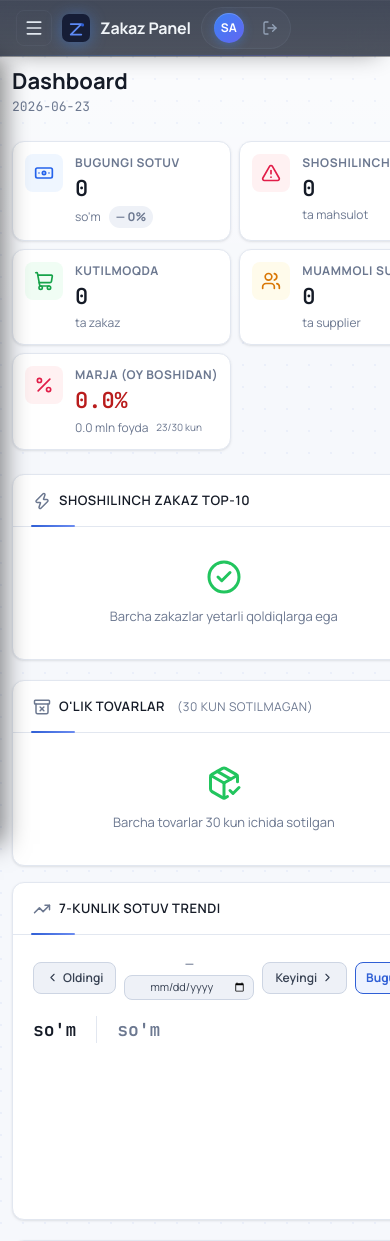
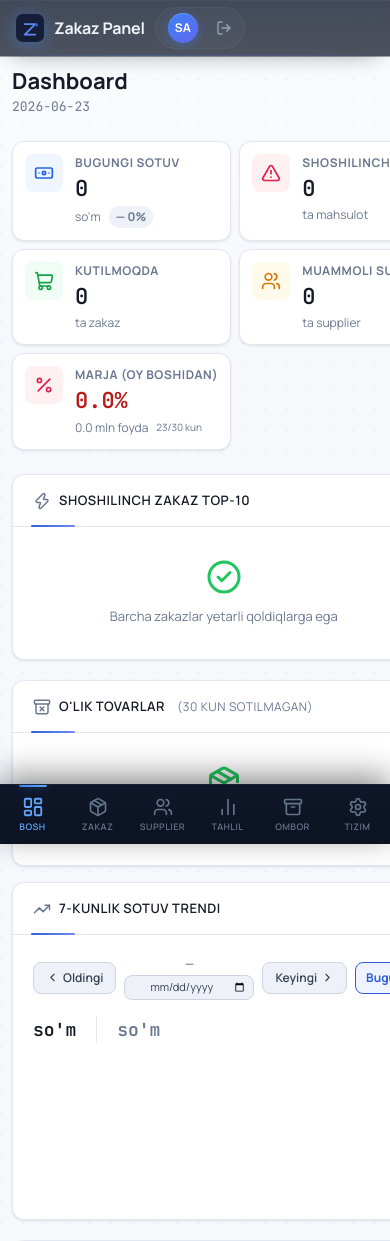
Before and after one commit to lazizbekquvondiqov601-art/povtor_zakaz, a Django app: page / in a window 390 px wide. Shown: the top 1241 px of the page. Run offline with Django 4.2, Linux system fonts and the light colour scheme; the visitor is signed in with stand-in values (Sample User, id 1); some libraries are stand-ins or nearby versions.

Commit message:
Fix mobile nav: bottom nav bar replaces slide-out sidebar
- Mobile (< 640px): sidebar/burger hidden, fixed bottom nav bar added
  with 6 links (Bosh, Zakaz, Supplier, Tahlil, Ombor, Tizim)
- Removes requestFullscreen() which caused Telegram close button to
  overlay sidebar nav links making them unclickable
- Sets Telegram header/bg color to match dark design (#0b1220)
- Bottom nav handles safe-area-inset-bottom for iPhone home indicator

Co-Authored-By: Claude Sonnet 4.6 <noreply@anthropic.com>

```diff
--- a/panel/core/templates/core/base.html
+++ b/panel/core/templates/core/base.html
@@ -397,29 +397,63 @@
             .zp-topbar .user-info { display: none; }
             .zp-topbar .topbar-divider { display: none; }
         }
+
+        /* ── Bottom nav (faqat mobile) ── */
+        .zp-bottom-nav { display: none; }
+
         @media (max-width: 640px) {
-            .zp-burger { display: inline-flex; }
             .zp-topbar .topbar-center { display: none; }
             .zp-topbar .topbar-actions .icon-btn { display: none; }
 
-            /* Sidebar: topbar + Telegram close button ostidan boshlansin */
-            .zp-sidebar {
+            /* Sidebar va burger mobileda yashirin — bottom nav ishlatiladi */
+            .zp-sidebar { display: none !important; }
+            .zp-burger { display: none !important; }
+
+            /* Main: pastki bottom nav uchun joy qoldirish */
+            .zp-main { padding: 12px 12px calc(12px + 60px + var(--tg-safe-area-inset-bottom, 0px)); }
+
+            /* Bottom navigation bar */
+            .zp-bottom-nav {
+                display: flex;
                 position: fixed;
-                top: calc(var(--topbar-height) + var(--tg-safe-area-inset-top, 0px));
-                left: 0;
-                width: 280px;
-                height: calc(100dvh - var(--topbar-height) - var(--tg-safe-area-inset-top, 0px));
-                z-index: 500;
-                overflow: hidden;
-                transform: translateX(-100%);
-                transition: transform 0.25s ease;
-                box-shadow: 4px 0 24px rgba(0,0,0,0.5);
+                bottom: 0; left: 0; right: 0;
+                z-index: 900;
+                height: calc(60px + var(--tg-safe-area-inset-bottom, 0px));
+                padding-bottom: var(--tg-safe-area-inset-bottom, 0px);
+                background: linear-gradient(0deg, #0b1220 0%, #0f172a 100%);
+                border-top: 1px solid rgba(148,163,184,0.10);
+                box-shadow: 0 -8px 32px rgba(0,0,0,0.45);
+                align-items: stretch;
             }
-            .zp-sidebar .zp-brand {
-                padding-top: 14px; /* safe area endi yuqorida emas */
+            .zp-bottom-nav .bn-item {
+                flex: 1; min-width: 0;
+                display: flex; flex-direction: column;
+                align-items: center; justify-content: center;
+                gap: 3px;
+                color: #64748b;
+                text-decoration: none;
+                font-size: 9px; font-weight: 600;
+                letter-spacing: 0.05em; text-transform: uppercase;
+                padding: 8px 2px 6px;
+                transition: color 150ms ease;
+                position: relative;
             }
-            .zp-sidebar.open { transform: translateX(0); }
-            .zp-main { padding: 12px; }
+            .zp-bottom-nav .bn-item svg {
+                width: 20px; height: 20px; flex-shrink: 0;
+                transition: transform 150ms ease;
+            }
+            .zp-bottom-nav .bn-item:active { opacity: 0.7; }
+            .zp-bottom-nav .bn-item.active { color: #60a5fa; }
+            .zp-bottom-nav .bn-item.active svg { transform: scale(1.1); }
+            .zp-bottom-nav .bn-item.active::before {
+                content: "";
+                position: absolute; top: 0; left: 50%;
+                transform: translateX(-50%);
+                width: 28px; height: 2px;
+                border-radius: 0 0 3px 3px;
+                background: linear-gradient(90deg, #3b82f6, #60a5fa);
+                box-shadow: 0 0 8px rgba(59,130,246,0.5);
+            }
         }
     </style>
 
@@ -549,6 +583,34 @@
 
 </div>
 
+<!-- Bottom navigation (faqat mobile, < 640px) -->
+<nav class="zp-bottom-nav">
+    <a href="/" class="bn-item {% if request.resolver_match.url_name == 'dashboard' %}active{% endif %}" title="Dashboard">
+        <svg data-lucide="layout-dashboard"></svg>
+        <span>Bosh</span>
+    </a>
+    <a href="/obr/" class="bn-item {% if 'obr' in request.path %}active{% endif %}" title="Asosiy Zakaz">
+        <svg data-lucide="package"></svg>
+        <span>Zakaz</span>
+    </a>
+    <a href="/supplier/" class="bn-item {% if 'supplier' in request.path %}active{% endif %}" title="Supplier">
+        <svg data-lucide="users"></svg>
+        <span>Supplier</span>
+    </a>
+    <a href="/analytics/" class="bn-item {% if 'analytics' in request.path %}active{% endif %}" title="Statistika">
+        <svg data-lucide="bar-chart-2"></svg>
+        <span>Tahlil</span>
+    </a>
+    <a href="/stock/" class="bn-item {% if 'stock' in request.path or 'olik' in request.path %}active{% endif %}" title="Ombor">
+        <svg data-lucide="archive"></svg>
+        <span>Ombor</span>
+    </a>
+    <a href="/settings/" class="bn-item {% if 'settings' in request.path %}active{% endif %}" title="Sozlamalar">
+        <svg data-lucide="settings"></svg>
+        <span>Tizim</span>
+    </a>
+</nav>
+
 <!-- Bootstrap JS -->
 <script src="https://cdn.jsdelivr.net/npm/bootstrap@5.3.0/dist/js/bootstrap.bundle.min.js"></script>
 <!-- Chart.js -->
@@ -560,19 +622,14 @@ lucide.createIcons();
     var tg = window.Telegram && window.Telegram.WebApp;
     if (!tg) return;
 
+    // expand() — to'liq balandlik, fullscreen overlay muammosi yo'q
     tg.expand();
 
-    if (typeof tg.requestFullscreen === 'function' && !tg.isFullscreen) {
-        tg.requestFullscreen();
-    }
+    // Telegram header va background rangini dizaynimizga moslash
+    if (typeof tg.setHeaderColor === 'function') { tg.setHeaderColor('#0b1220'); }
+    if (typeof tg.setBackgroundColor === 'function') { tg.setBackgroundColor('#0b1220'); }
 
-    tg.onEvent('fullscreen_changed', function () {
-        if (!tg.isFullscreen && typeof tg.requestFullscreen === 'function') {
-            tg.requestFullscreen();
-        }
-    });
-
-    // Safe area — Telegram header / close button ustida qolmaslik uchun
+    // Safe area — bottom nav uchun pastki zona
     function applySafeArea() {
         var sa = tg.safeAreaInset || {};
         var csa = tg.contentSafeAreaInset || {};
```
